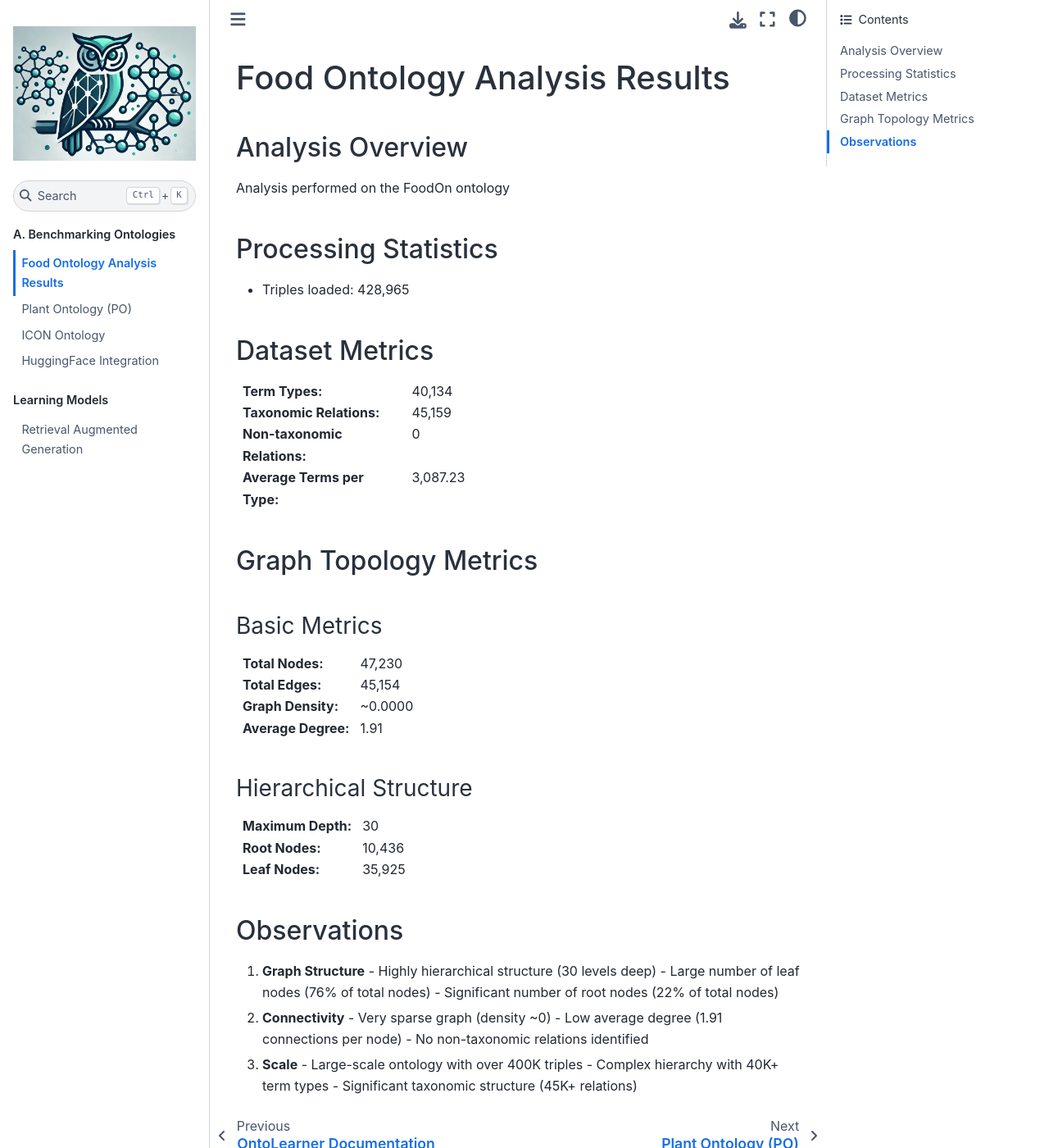
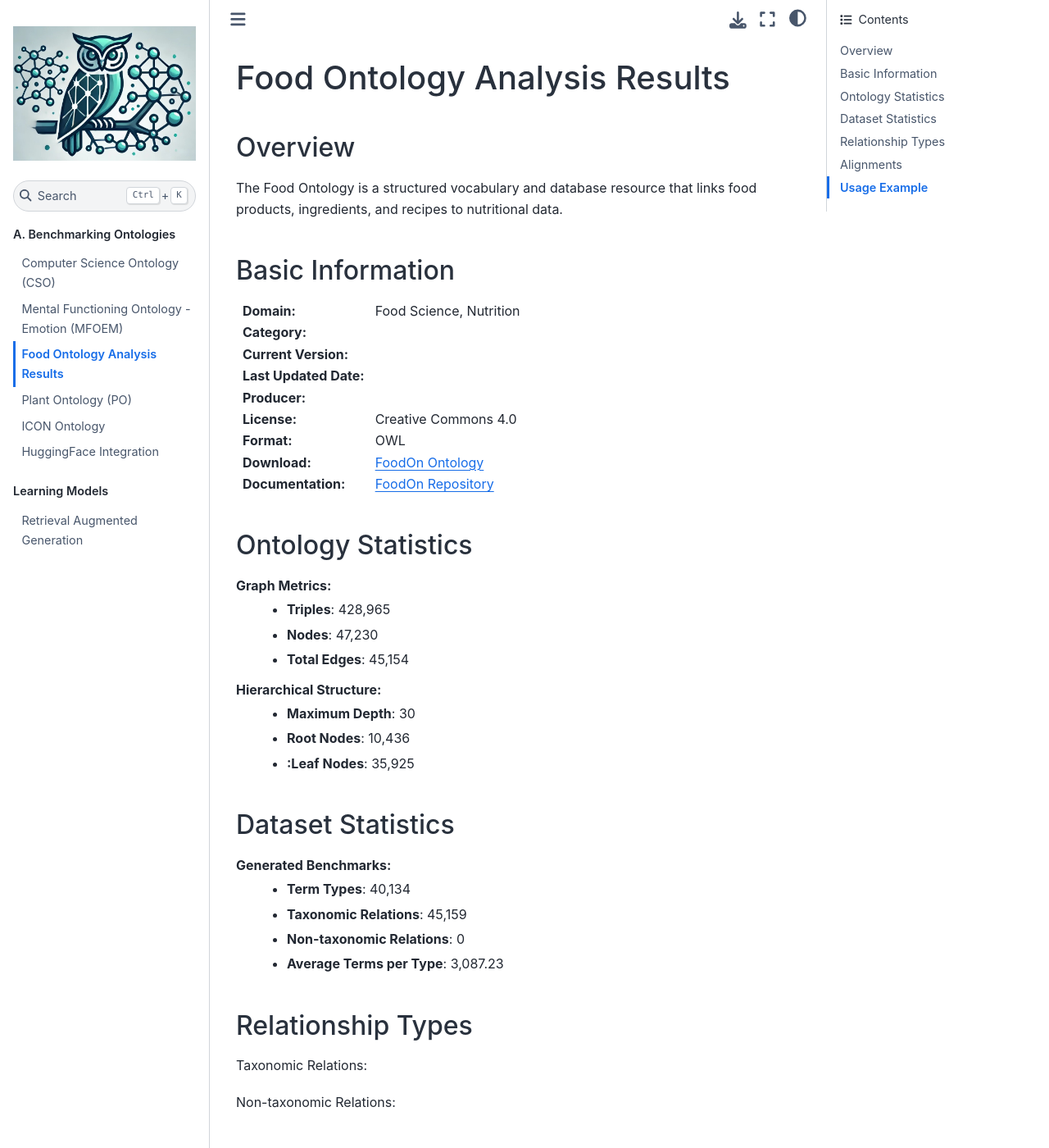
Before and after one commit to sciknoworg/OntoLearner, a Sphinx documentation site: the page built from docs/source/benchmarking/food_ontology.rst, in a window 1280 px wide and 1400 px high. Shown: the whole window at 82% size. Built offline with Sphinx 7.4.7 and the Sphinx Book theme 1.1.4, drawn with Linux system fonts in a browser that asks for light colours; pages that are not in the unit, such as notebooks, are missing from menus; some of the changed text lies outside the part shown.

Commit message:
:memo: refactored the documentation

```diff
--- a/docs/source/benchmarking/food_ontology.rst
+++ b/docs/source/benchmarking/food_ontology.rst
@@ -1,52 +1,62 @@
 Food Ontology Analysis Results
 ============================
 
-Analysis Overview
----------------
-Analysis performed on the FoodOn ontology
+Overview
+------------------
+The Food Ontology is a structured vocabulary and database resource that links food products,
+ingredients, and recipes to nutritional data.
 
-Processing Statistics
--------------------
-- Triples loaded: 428,965
+Basic Information
+------------------
+:Domain: Food Science, Nutrition
+:Category:
+:Current Version:
+:Last Updated Date:
+:Producer:
+:License: Creative Commons 4.0
+:Format: OWL
+:Download: `FoodOn Ontology <http://purl.obolibrary.org/obo/foodon.owl>`_
+:Documentation: `FoodOn Repository <https://github.com/FoodOntology/foodon/tree/master>`_
 
+Ontology Statistics
+------------------
+Graph Metrics:
+    - **Triples**: 428,965
+    - **Nodes**: 47,230
+    - **Total Edges**: 45,154
 
-Dataset Metrics
--------------
-:Term Types: 40,134
-:Taxonomic Relations: 45,159
-:Non-taxonomic Relations: 0
-:Average Terms per Type: 3,087.23
+Hierarchical Structure:
+    - **Maximum Depth**: 30
+    - **Root Nodes**: 10,436
+    - **:Leaf Nodes**: 35,925
 
-Graph Topology Metrics
---------------------
+Dataset Statistics
+-----------------
+Generated Benchmarks:
+    - **Term Types**: 40,134
+    - **Taxonomic Relations**: 45,159
+    - **Non-taxonomic Relations**: 0
+    - **Average Terms per Type**: 3,087.23
 
-Basic Metrics
-~~~~~~~~~~~~
-:Total Nodes: 47,230
-:Total Edges: 45,154
-:Graph Density: ~0.0000
-:Average Degree: 1.91
+Relationship Types
+------------------
+Taxonomic Relations:
 
-Hierarchical Structure
-~~~~~~~~~~~~~~~~~~~~
-:Maximum Depth: 30
-:Root Nodes: 10,436
-:Leaf Nodes: 35,925
+Non-taxonomic Relations:
 
+Alignments
+------------------
 
-Observations
---------------
-1. **Graph Structure**
-   - Highly hierarchical structure (30 levels deep)
-   - Large number of leaf nodes (76% of total nodes)
-   - Significant number of root nodes (22% of total nodes)
+Usage Example
+------------------
+.. code-block:: python
 
-2. **Connectivity**
-   - Very sparse graph (density ~0)
-   - Low average degree (1.91 connections per node)
-   - No non-taxonomic relations identified
+    from ontolearner.ontology.food import FoodOntology
 
-3. **Scale**
-   - Large-scale ontology with over 400K triples
-   - Complex hierarchy with 40K+ term types
-   - Significant taxonomic structure (45K+ relations)
+    # Initialize and load ontology
+    food = FoodOntology()
+
+    food.load("path/to/foodon.owl")
+
+    # Extract datasets
+    data = food.extract()
```
Also changed, not shown: docs/source/benchmarking/computer_science_ontologies.rst (deleted, +0 -51 lines), docs/source/benchmarking/computer_science_ontology.rst (added, +76 -0 lines), docs/source/benchmarking/emotion_ontologies.rst (deleted, +0 -52 lines), docs/source/benchmarking/emotion_ontology.rst (added, +69 -0 lines).
